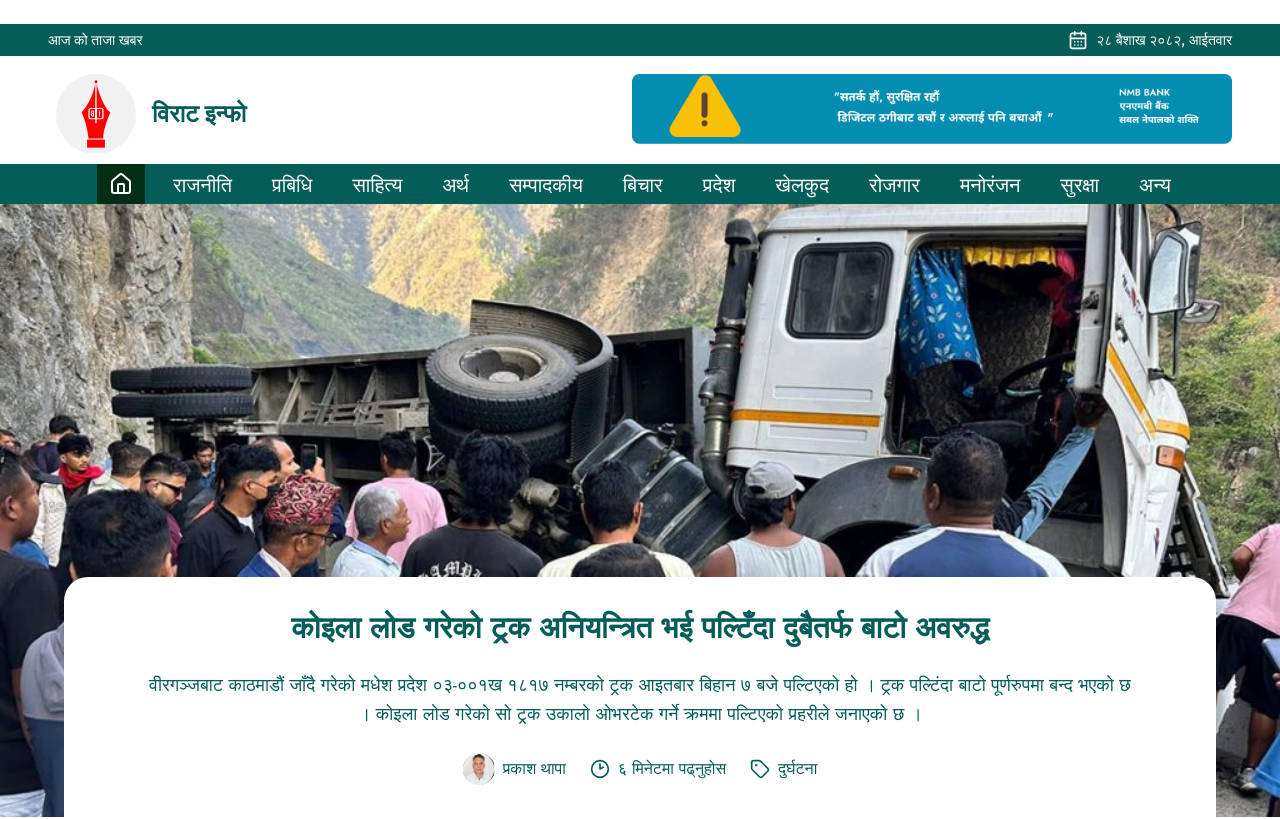
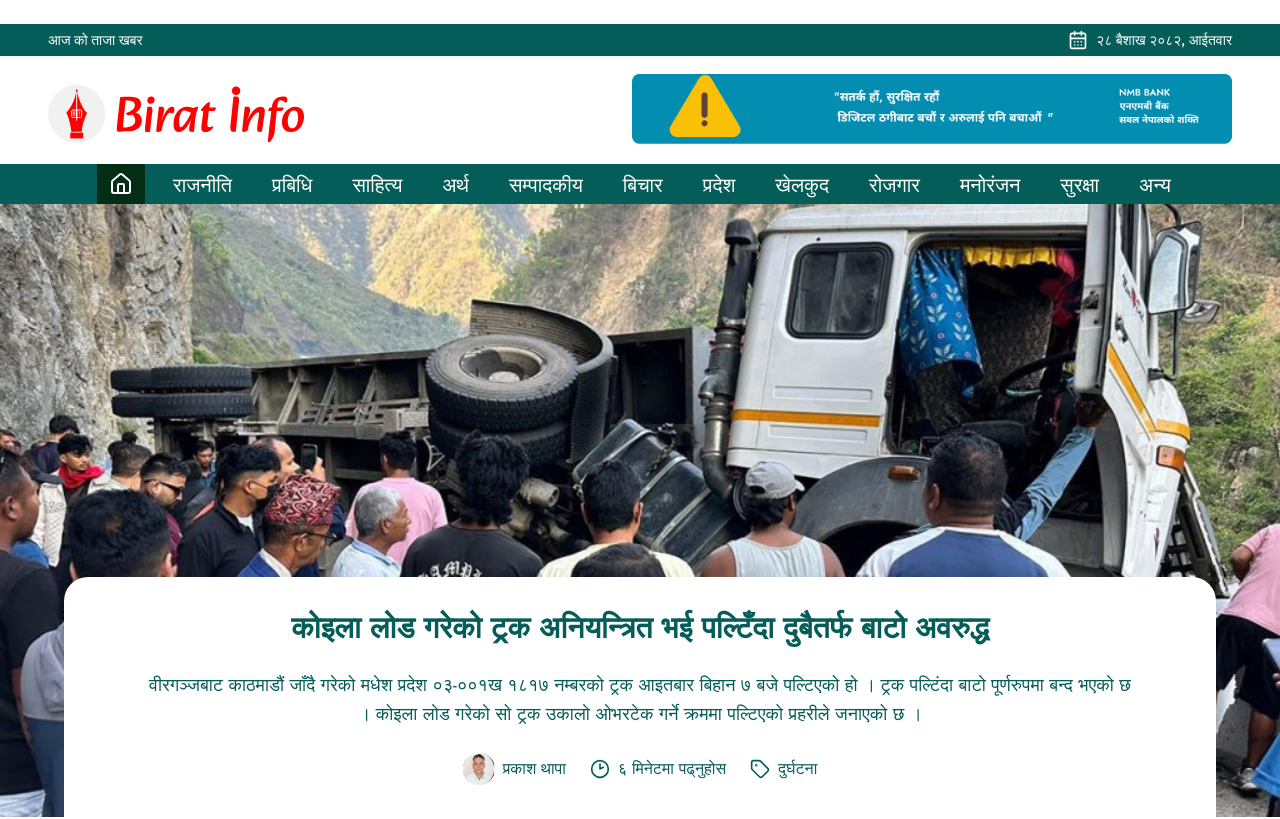
Before and after one commit to pracasupreti/biratinfo.com, a Next.js app: page / in a window 1280 px wide. Shown: the top 819 px of the page. Built offline with nearby package versions, Linux system fonts and the light colour scheme; a web font is replaced by a local one.

Commit message:
update the logo of the website

```diff
--- a/components/MobileNav.tsx
+++ b/components/MobileNav.tsx
@@ -29,7 +29,7 @@ function MobileNav() {
     ];
     return (
         <Sheet>
-            <SheetTrigger ><MenuIcon color="#055D59" size={30} /></SheetTrigger>
+            <SheetTrigger className="bg-red-500 rounded-[2px] px-0.5"><MenuIcon color="white" size={30} /></SheetTrigger>
             <SheetContent side="left" className="bg-[#055D59]">
                 <SheetHeader className="flex flex-col gap-6">
                     <SheetTitle className="text-white font-inter font-[400] text-xl">BIRAT Informatics Pvt. Ltd.</SheetTitle>
--- a/components/homepage/Header.tsx
+++ b/components/homepage/Header.tsx
@@ -26,7 +26,7 @@ function Header() {
     const pathname = usePathname();
 
     return (
-        <header className='pt-3 md:pt-6'>
+        <header className='md:pt-6'>
             {/* TOPBAR */}
             <div className='md:flex md:flex-col hidden'>
                 <div className='w-full py-1.5 bg-text-color flex flex-col sm:flex-row items-center justify-between px-3 md:px-6 lg:px-12 xl:px-24 text-white'>
@@ -41,20 +41,14 @@ function Header() {
 
                 <div className='flex flex-col md:flex-row items-center justify-between w-full px-3 md:px-9 lg:px-12 xl:px-24 pt-2 gap-4 md:gap-10'>
                     <div className='relative w-full max-w-[180px] md:max-w-[280px] lg:max-w-[320px] xl:max-w-[380px] aspect-[4/1] flex items-center'>
-                        <div className='relative h-full w-[30%]'>
+                        <div className='relative h-full w-[80%]'>
                             <Image
-                                src='/images/homepage/biratinfo-logo.svg'
+                                src='/logo.svg'
                                 alt='Birat Info Logo'
                                 fill
                                 className='object-contain'
                                 priority
                             />
-                        </div>
-
-                        <div className='w-[60%] pl-2'>
-                            <p className='text-lg md:text-xl lg:text-2xl font-bold text-text-color font-inter'>
-                                विराट इन्फो
-                            </p>
                         </div>
                     </div>
                     <div className='relative w-full max-w-[280px] md:max-w-[500px] lg:max-w-[600px] xl:max-w-[700px] aspect-[6/1]'>
@@ -93,22 +87,23 @@ function Header() {
 
             {/* MOBILE NAV */}
             <div className='md:hidden'>
-                <div className='flex items-center justify-between px-4 py-1'>
-                    <div className='h-9 w-9 border border-gray-400 rounded-full flex items-center justify-center relative'>
+                <div className='flex items-center justify-between px-4 py-2'>
+                    <div className='relative h-8 w-36'>
                         <Image
-                            src='/images/homepage/biratinfo-logo.svg'
+                            src='/logo.svg'
                             alt='Birat Info Logo'
                             fill
-                            className='object-contain'
+                            className='object-cover'
                             priority
                         />
                     </div>
-                    <p className='text-2xl font-inter font-[700]'>Birat Info</p>
-                    <div className='h-10'>
+
+                    <div className='h-7'>
                         <MobileNav />
                     </div>
                 </div>
-                <div className='relative w-full aspect-[4/1] bg-amber-200'>
+
+                <div className='relative w-full aspect-[4/1]'>
                     <Image
                         src='/images/homepage/MobileNavAdvertisement.png'
                         alt='Sponsor Logo'
@@ -118,6 +113,7 @@ function Header() {
                     />
                 </div>
             </div>
+
         </header>
     );
 }
```
Also changed, not shown: public/logo.svg (added).
